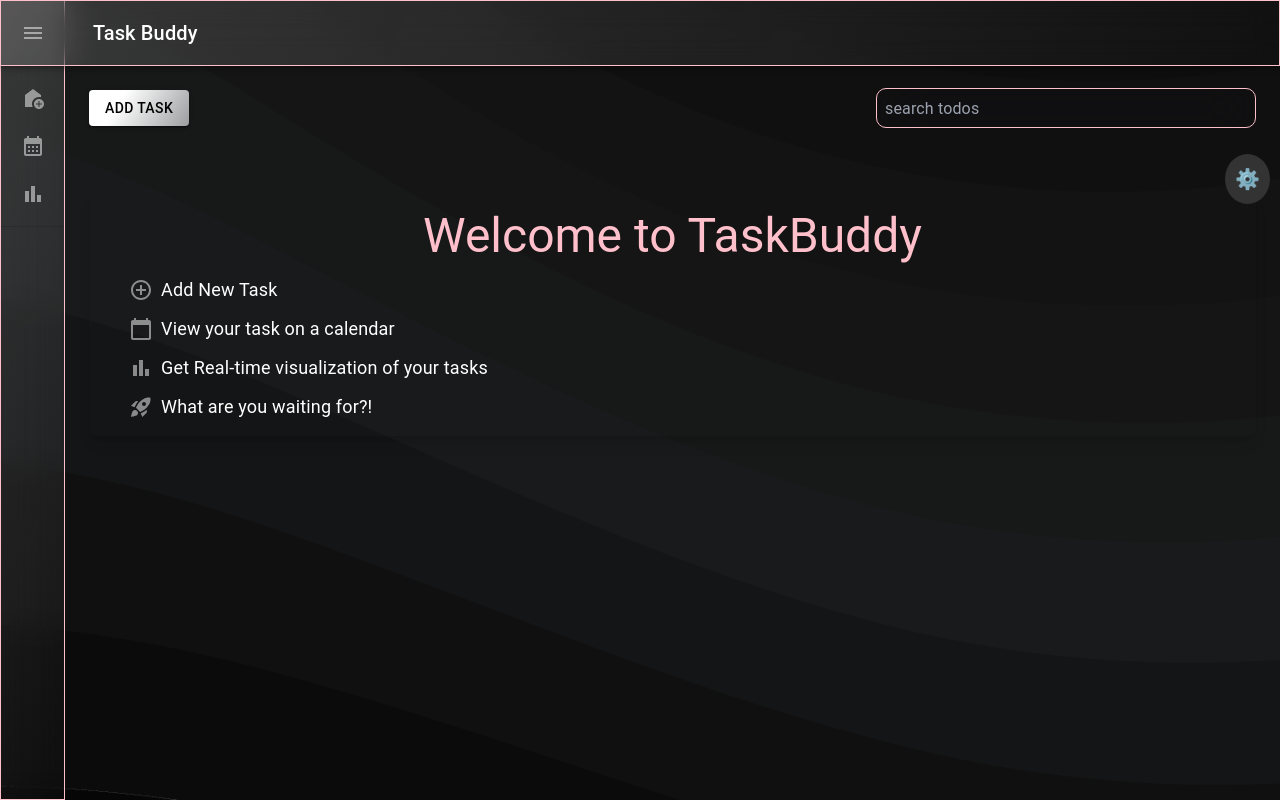
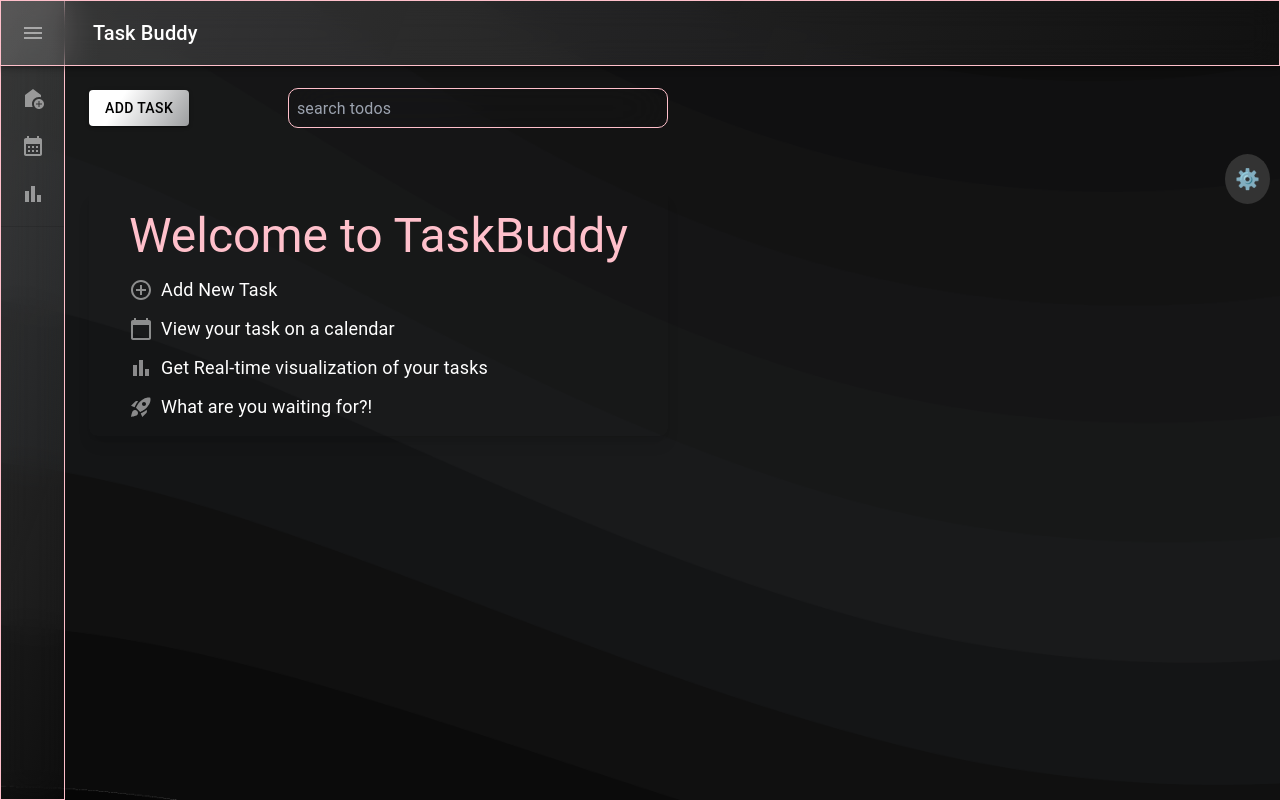
Before and after one commit to pearlodi/taskbuddy, a React (Create React App) app: page / in a window 1280 px wide. Built offline with nearby package versions, Linux system fonts and the light colour scheme.

Commit message:
fix build issue

```diff
--- a/src/pages/Index.tsx
+++ b/src/pages/Index.tsx
@@ -106,7 +106,8 @@ export default function Index() {
 
   return (
     <div>
-      <Box sx={{ display: 'flex' }}>
+     <div className='hidden md:flex'>
+     <Box sx={{ display: 'flex' }}>
         <CssBaseline />
         <AppBar position="fixed" open={open}>
           <Toolbar>
@@ -171,6 +172,7 @@ export default function Index() {
           <Outlet />
         </Box>
       </Box>
+     </div>
       <div className='gradient-background w-full h-20 bottom-0 fixed flex md:hidden justify-between items-center px-10'>
         <div className='flex flex-col justify-center text-gradient items-center'>
         <Link to="/"><AddHomeIcon className='text-[40px]'/></Link>
```
